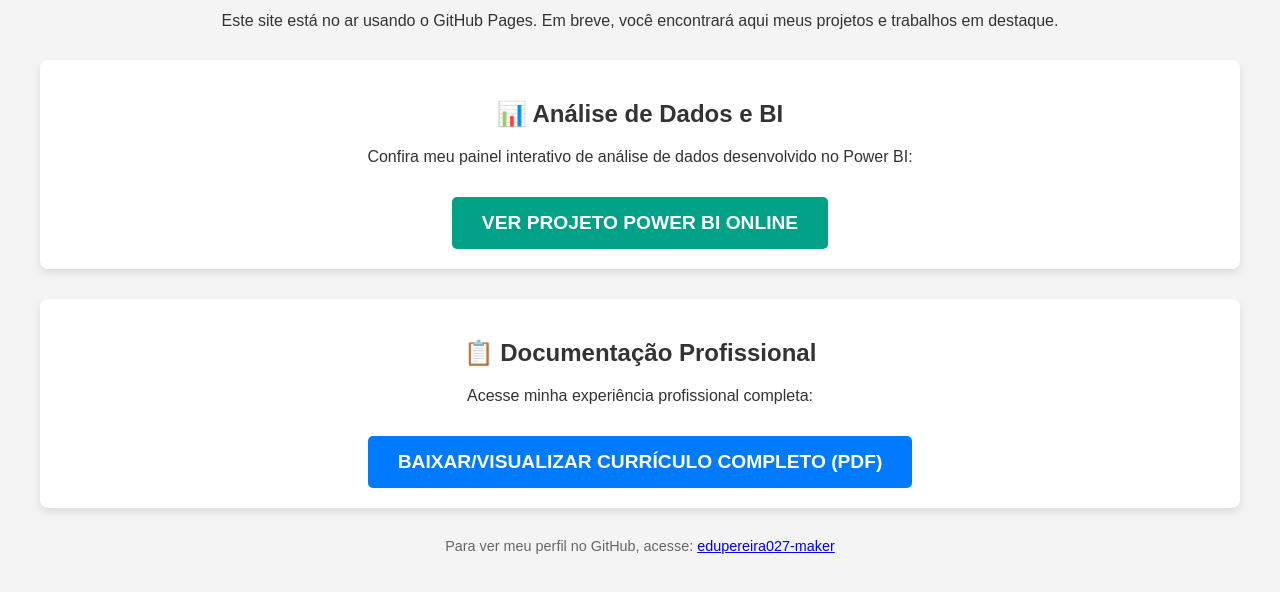
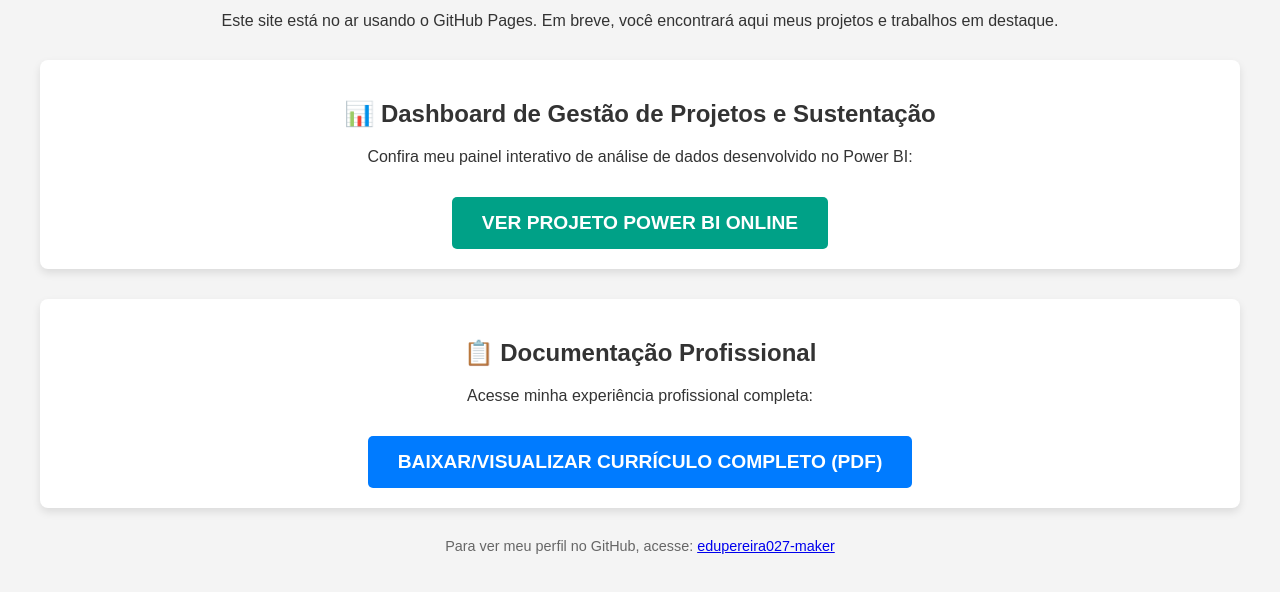
Before and after one commit to edupereira027-maker/edupereira027-maker.github.io, a plain HTML site: page index.html in a window 1280 px wide. Shown: the part 98-690 px from the top of the page. Drawn offline with Linux system fonts and the light colour scheme.

Commit message:
Update section heading for project dashboard

```diff
--- a/index.html
+++ b/index.html
@@ -66,7 +66,7 @@
     <p>Este site está no ar usando o GitHub Pages. Em breve, você encontrará aqui meus projetos e trabalhos em destaque. </p>
 
     <div class="section-container">
-        <h2>📊 Análise de Dados e BI</h2>
+        <h2>📊 Dashboard de Gestão de Projetos e Sustentação</h2>
         <p>Confira meu painel interativo de análise de dados desenvolvido no Power BI:</p>
         <a href="https://app.powerbi.com/view?r=eyJrIjoiNzA4ZTIyOGYtZmU1Zi00ZGFkLThlYWQtODgzNzI2Yzk0MDZjIiwidCI6IjY1OWNlMmI4LTA3MTQtNDE5OC04YzM4LWRjOWI2MGFhYmI1NyJ9"
            class="powerbi-button"
```
